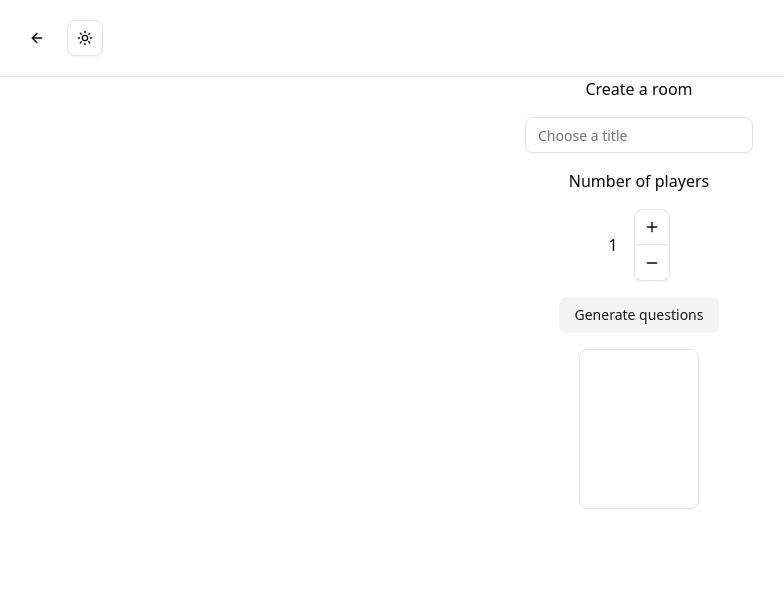
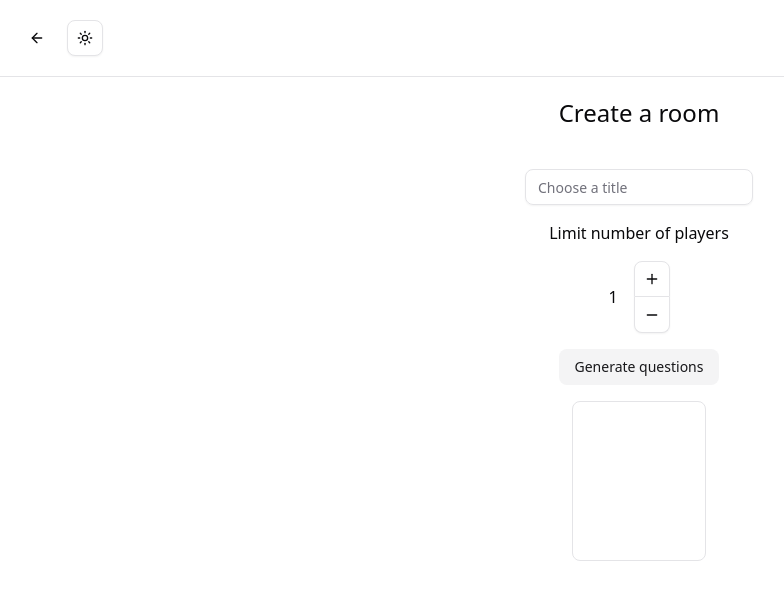
Before and after one commit to NickyHariniaina/shirugame-trivia-dev, a Next.js app: page /room/create in a window 1280 px wide. Shown: the top 600 px of the page, without its empty margins (1-785 px from the left). Built offline with nearby package versions, Linux system fonts and the light colour scheme; a web font is replaced by a local one.

Commit message:
style: add padding to room creation body

```diff
--- a/src/components/ui/Room/RoomCreationBody.tsx
+++ b/src/components/ui/Room/RoomCreationBody.tsx
@@ -1,8 +1,8 @@
 import { RoomCreationBodyCard } from "./RoomCreationBodyCard";
 export const RoomCreationBody = () => {
   return (
-    <div className="flex flex-col items-center gap-4">
-      <h2 className="">Create a room</h2>
+    <div className="flex flex-col items-center gap-5">
+      <h2 className='text-2xl my-5'>Create a room</h2>
       <div className="flex flex-col gap-4">
         <RoomCreationBodyCard />
       </div>
--- a/src/components/ui/Room/RoomCreationBodyCard.tsx
+++ b/src/components/ui/Room/RoomCreationBodyCard.tsx
@@ -48,7 +48,7 @@ export const RoomCreationBodyCard = () => {
             {...register("title")}
           />
           <div className="flex flex-col items-center justify-center gap-4">
-            <p>Number of players</p>
+            <p>Limit number of players</p>
             <div className="flex flex-row items-center gap-4">
               <div>{numberOfQuestion}</div>
               <AddAndRemoveButton setNumberOfQuestion={setNumberOfQuestion} />
```
